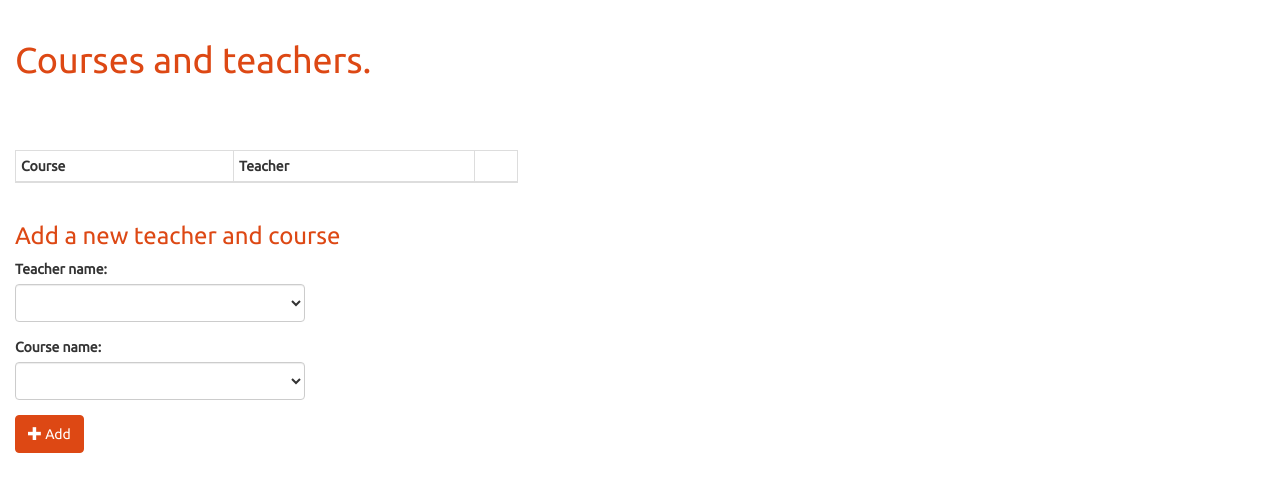
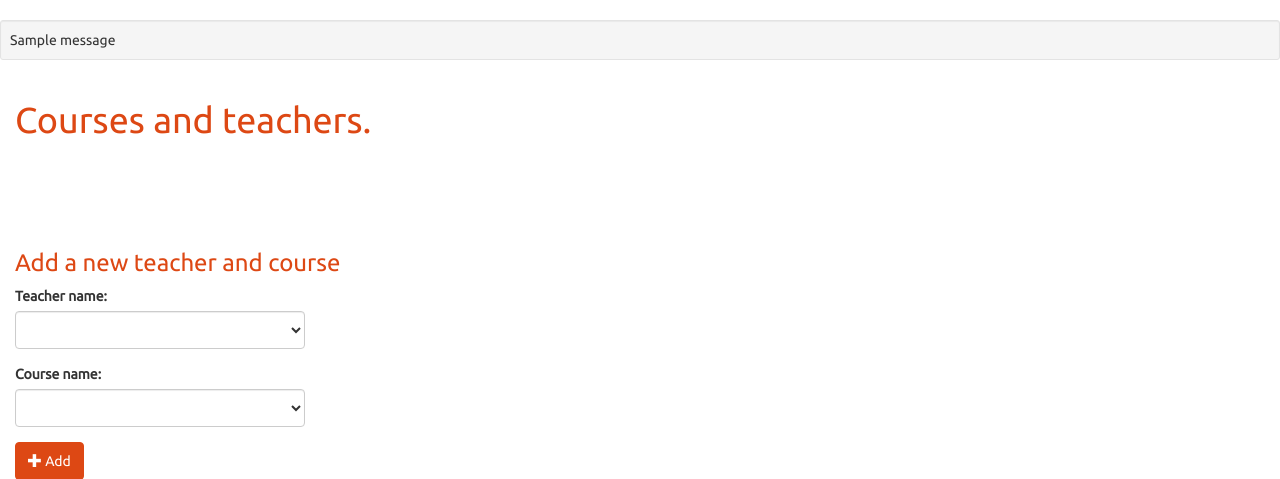
Before and after one commit to jysandy/aums, a Flask app: page /admin/class/1/courses/ in a window 1280 px wide. Shown: the part 52-531 px from the top of the page. Run offline with Flask 2, Linux system fonts and the light colour scheme; the visitor is signed in with stand-in values (Sample User, id 1); one stand-in notice (Sample message) is shown; data that the repository does not hold is empty.

Commit message:
Flashed messages are now displayed

```diff
--- a/admin_views.py
+++ b/admin_views.py
@@ -34,8 +34,8 @@ def update_teacher_post():
 	check_login()
 	run_update_teacher_sql(flask.g.db, flask.request.form)
 	flask.g.db.commit()
-	flask.flask('Teacher info successfully updated.')
-	return redirect_to_home()
+	flask.flash('Teacher info successfully updated.')
+	return redirect(url_for('update_teacher', key = request.form['teacherid']))
 
 
 def view_teacher_list():
--- a/templates/admin/base.html
+++ b/templates/admin/base.html
@@ -33,6 +33,11 @@
 	</div>
 </nav>
 
+
+{% for message in get_flashed_messages() %}
+<p class="well well-sm">{{ message }}</p>
+{% endfor %}
+
 <div class="container-fluid">
 	{% block heading %}
 	<div class="row">
--- a/templates/admin/create_class.html
+++ b/templates/admin/create_class.html
@@ -22,7 +22,7 @@
 		<input type="text" name="section" id="section" class="form-control">
 	</div>
 
-	<button type="submit" class="btn btn-pimary">
+	<button type="submit" class="btn btn-primary">
 		<span class="glyphicon glyphicon-ok"></span>
 		Create
 	</button>
--- a/templates/admin/update_teacher.html
+++ b/templates/admin/update_teacher.html
@@ -7,7 +7,7 @@
 {% block form %}
 
 <form action="{{ url_for('update_teacher_post') }}" method="post" role="form">
-	<input type="hidden" value="{{ teacher_info.teacherid }}" >
+	<input type="hidden" value="{{ teacher_info.teacherid }}" name="teacherid">
 
 	<div class="form-group">
 		<label for="name">Name:</label>
--- a/templates/admin/view_class_courses.html
+++ b/templates/admin/view_class_courses.html
@@ -10,11 +10,13 @@
 	<div class="col-sm-5">
 		<table class="table table-striped table-bordered table-hover table-condensed">
 			<thead>
+				{% if course_teacher_list|length > 0 %}
 				<tr>
 					<th>Course</th>
 					<th>Teacher</th>
 					<th></th>
 				</tr>
+				{% endif %}
 			</thead>
 			<tbody>
 				{% for row in course_teacher_list %}
```
